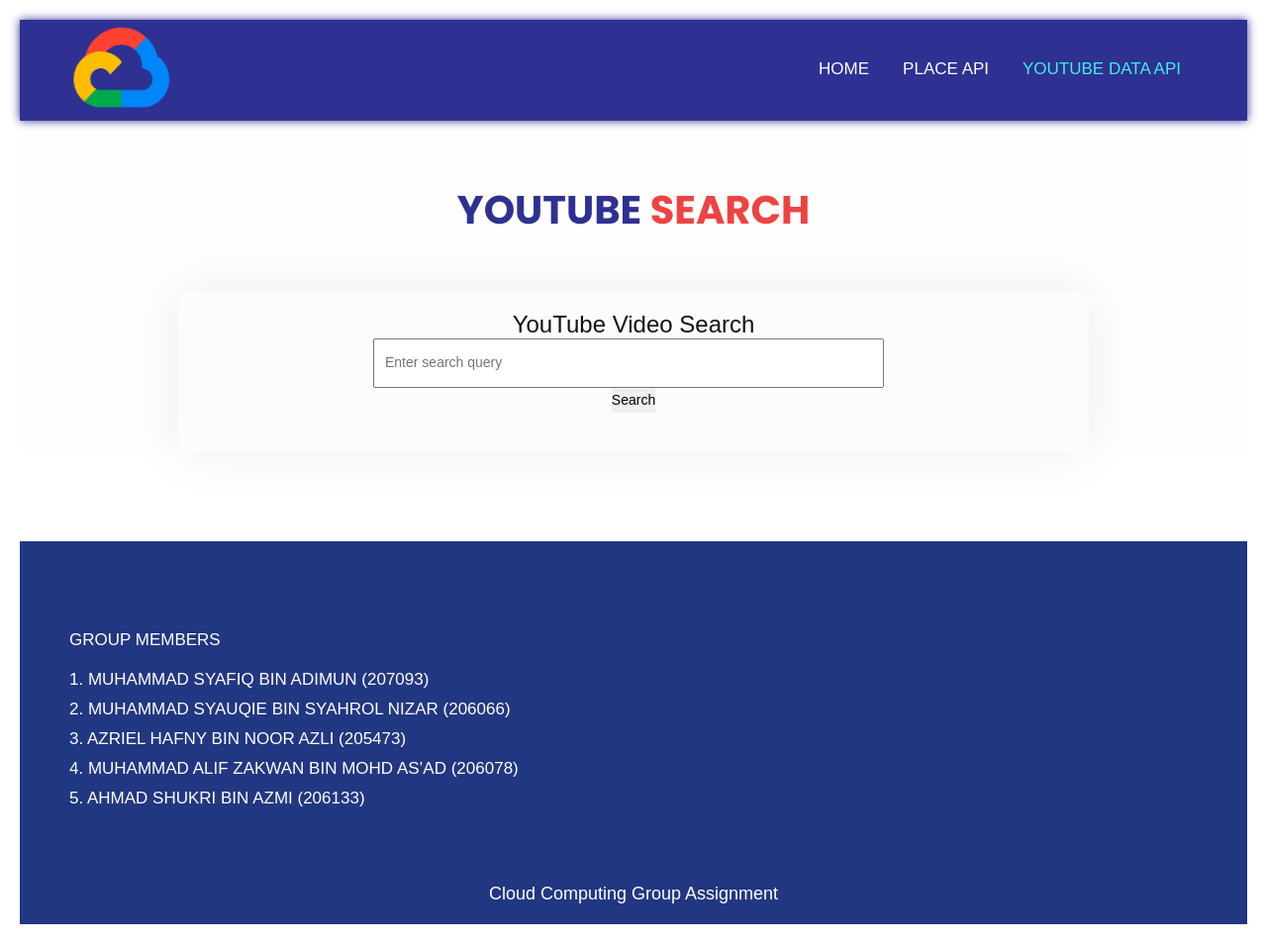
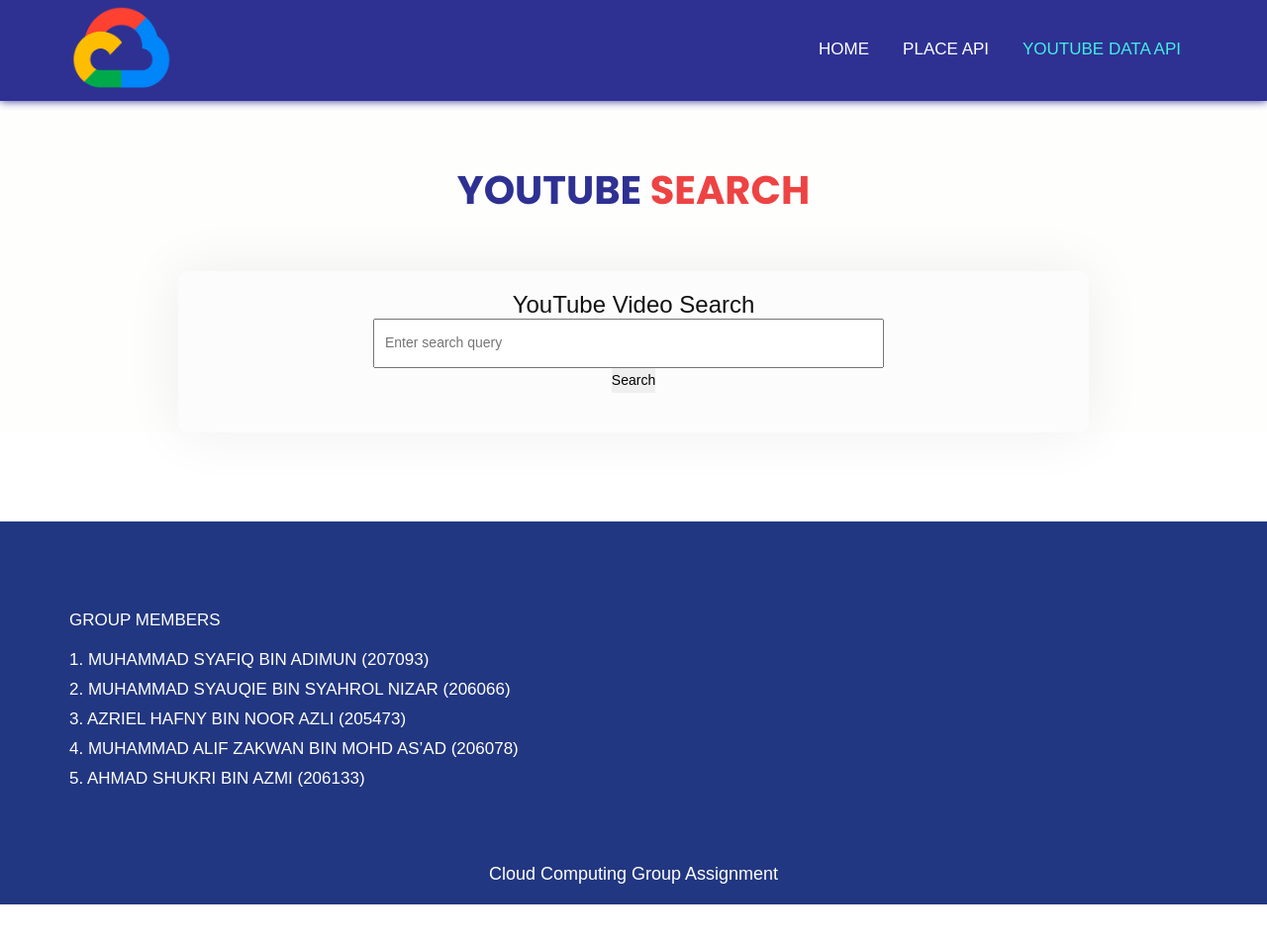
Before and after one commit to msyaafiq/cloud-computing-assignment, a Flask app: page /youtube-data-api in a window 1280 px wide. Shown: the whole page at 99% size. After the commit the page ends 914 px from the top, so only its background shows below. Run offline with Flask 3, Linux system fonts and the light colour scheme; some libraries are stand-ins or nearby versions.

Commit message:
adjusting the html

```diff
--- a/templates/youtube-data-api.html
+++ b/templates/youtube-data-api.html
@@ -45,7 +45,7 @@
     <style>
       body {
           font-family: Arial, sans-serif;
-          margin: 20px;
+          /* margin: 20px; */
       }
 
       h1 {
```
